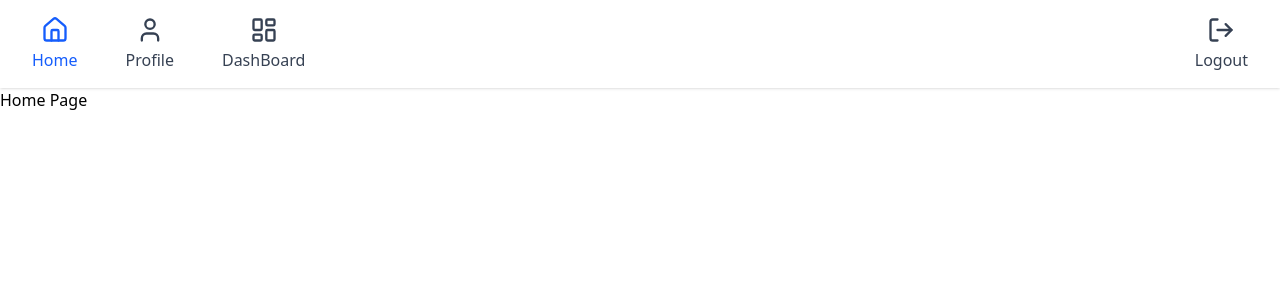
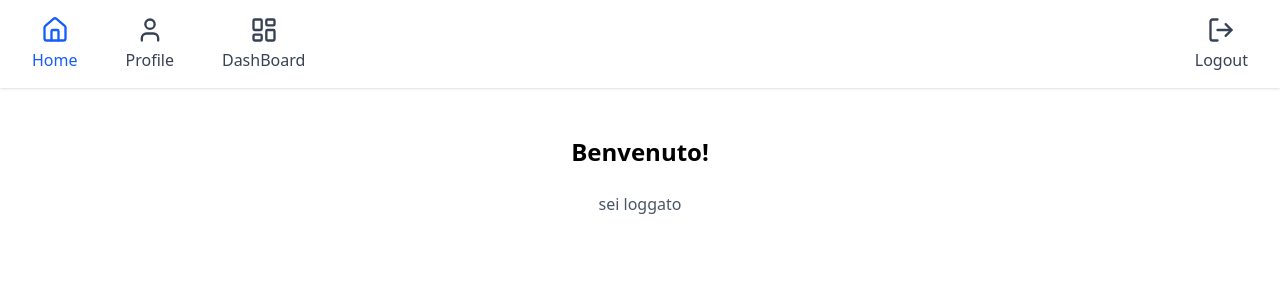
Before and after one commit to Asciugano/health_stream, a React (Vite) app in the folder frontend/: page / in a window 1280 px wide. Shown: the top 300 px of the page. Built offline with nearby package versions, Linux system fonts and the light colour scheme; no server answers; sample sign-in values are in the browser's storage.

Commit message:
inserite nella home page delle metrics false se non si e loggati

```diff
--- a/frontend/src/App.jsx
+++ b/frontend/src/App.jsx
@@ -37,9 +37,9 @@ function App() {
   return (
     <>
       <BrowserRouter>
-        <NavBar setToken={setToken} setUser_id={setUser_id} />
+        <NavBar setToken={setToken} setUser_id={setUser_id} token={token} />
         <Routes>
-          <Route path='/' element={<HomePage />} />
+          <Route path='/' element={<HomePage userID={user_id} />} />
           <Route
             path='/dashboard'
             element={
@@ -48,6 +48,7 @@ function App() {
                 Component={DashBoard}
                 componentProps={{ metrics }}
                 setUser_id={setUser_id}
+                redirectTo='/'
               />}
           />
           <Route path='/login' element={<LoginPage setToken={setToken} />} />
--- a/frontend/src/components/NavBar.jsx
+++ b/frontend/src/components/NavBar.jsx
@@ -1,14 +1,15 @@
 import React from "react";
 import { useNavigate, Link } from "react-router-dom";
-import { LayoutDashboard, User, LogOut, Home } from "lucide-react";
+import { LayoutDashboard, User, LogOut, Home, LogIn } from "lucide-react";
 import NavItem from "./NavItem";
 
-function Navbar({ setToken }) {
+function Navbar({ setToken, setUser_id, token }) {
   const navigate = useNavigate();
 
   const handleLogout = () => {
     localStorage.removeItem("token");
     setToken(null);
+    setUser_id(null);
     navigate("/login");
   };
 
@@ -20,6 +21,9 @@ function Navbar({ setToken }) {
         <NavItem icon={LayoutDashboard} label={"DashBoard"} to={'/dashboard'} />
       </div>
       <div className="flex items-center">
+        {!token &&
+          <NavItem icon={LogIn} label={"Login"} to={'/login'} />
+        }
         <button onClick={handleLogout} className="flex items-center text-red-500 hover:text-red-700 transition">
           <NavItem icon={LogOut} label={"Logout"} to={"/login"} />
         </button>
--- a/frontend/src/pages/HomePage.jsx
+++ b/frontend/src/pages/HomePage.jsx
@@ -1,7 +1,35 @@
-import React from "react";
+import React, { useId } from "react";
+import HealthChart from "../components/HealthChart";
+import HealthList from "../components/HealthList";
 
-function HomePage() {
-  return <div>Home Page</div>
+function HomePage({ userID, metrics }) {
+  const fake_metrics = [
+
+
+    { date: "2025-09-01 12:19:56.962553", heart_rate: 72, sleep_hours: 10, stress_level: 2 },
+    { date: "2025-09-02 12:19:56.962553", heart_rate: 80, sleep_hours: 7, stress_level: 3 },
+    { date: "2025-09-03 12:19:56.962553", heart_rate: 65, sleep_hours: 9, stress_level: 1 },
+    { date: "2024-09-01 12:19:56.962553", heart_rate: 93, sleep_hours: 4, stress_level: 5 },
+    { date: "2025-05-02 12:19:56.962553", heart_rate: 77, sleep_hours: 7, stress_level: 4 },
+    { date: "2025-02-03 12:19:56.962553", heart_rate: 89, sleep_hours: 8, stress_level: 1 },
+  ];
+
+  return (
+    <div className="flex flex-col items-center pt-12">
+      <h1 className="text-2xl font-bold mb-6">Benvenuto!</h1>
+      <p className="mb-4 text-gray-600">
+        {userID
+          ? "sei loggato"
+          : "Non sei loggato: stai vedendo delle metriche di esempio"}
+      </p>
+      {!userID &&
+        <div>
+          <HealthChart metrics={fake_metrics} />
+          <HealthList metrics={fake_metrics} />
+        </div>
+      }
+    </div>
+  );
 }
 
 export default HomePage;
```
